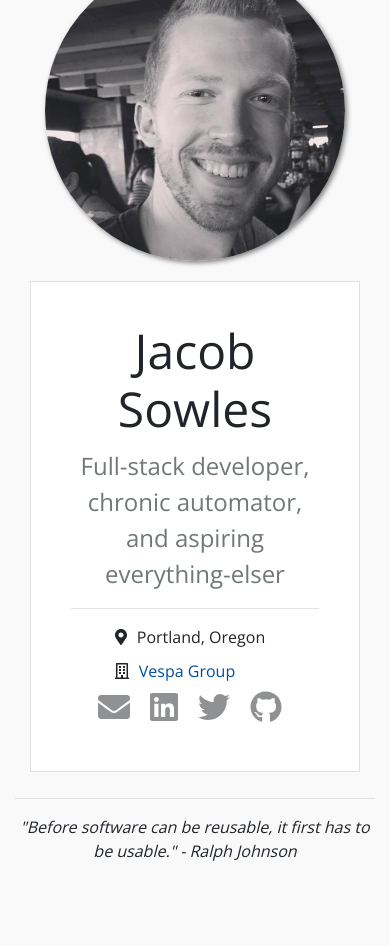
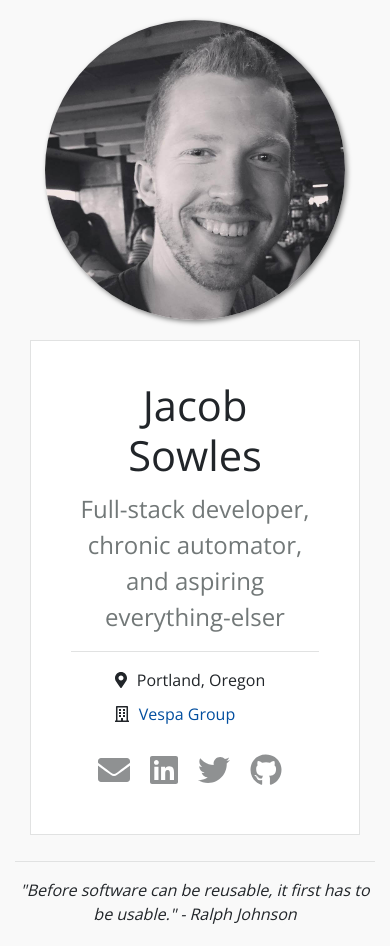
Before and after one commit to jacobsowles/jacobsowles, a React (Create React App) app: page / in a window 390 px wide. Before the commit the page ends 883 px from the top, so only its background shows below. Built offline with nearby package versions, Linux system fonts and the light colour scheme.

Commit message:
fix: prevent profile photo from getting cut off in mobile view

```diff
--- a/src/components/Profile/Profile.scss
+++ b/src/components/Profile/Profile.scss
@@ -20,6 +20,11 @@
         flex-wrap: wrap;
       }
     }
+
+    .profile-photo {
+      display: flex;
+      align-items: center;
+    }
   }
 }
 
@@ -37,3 +42,22 @@
     }
   }
 }
+
+@media only screen and (max-width: 491px) {
+  .profile {
+    .social-link-list {
+      margin-top: 20px;
+    }
+  }
+}
+
+@media only screen and (max-width: 422px) {
+  .profile {
+    height: initial;
+    padding-top: 20px;
+
+    h1 {
+      font-size: 2.6em;
+    }
+  }
+}
```
